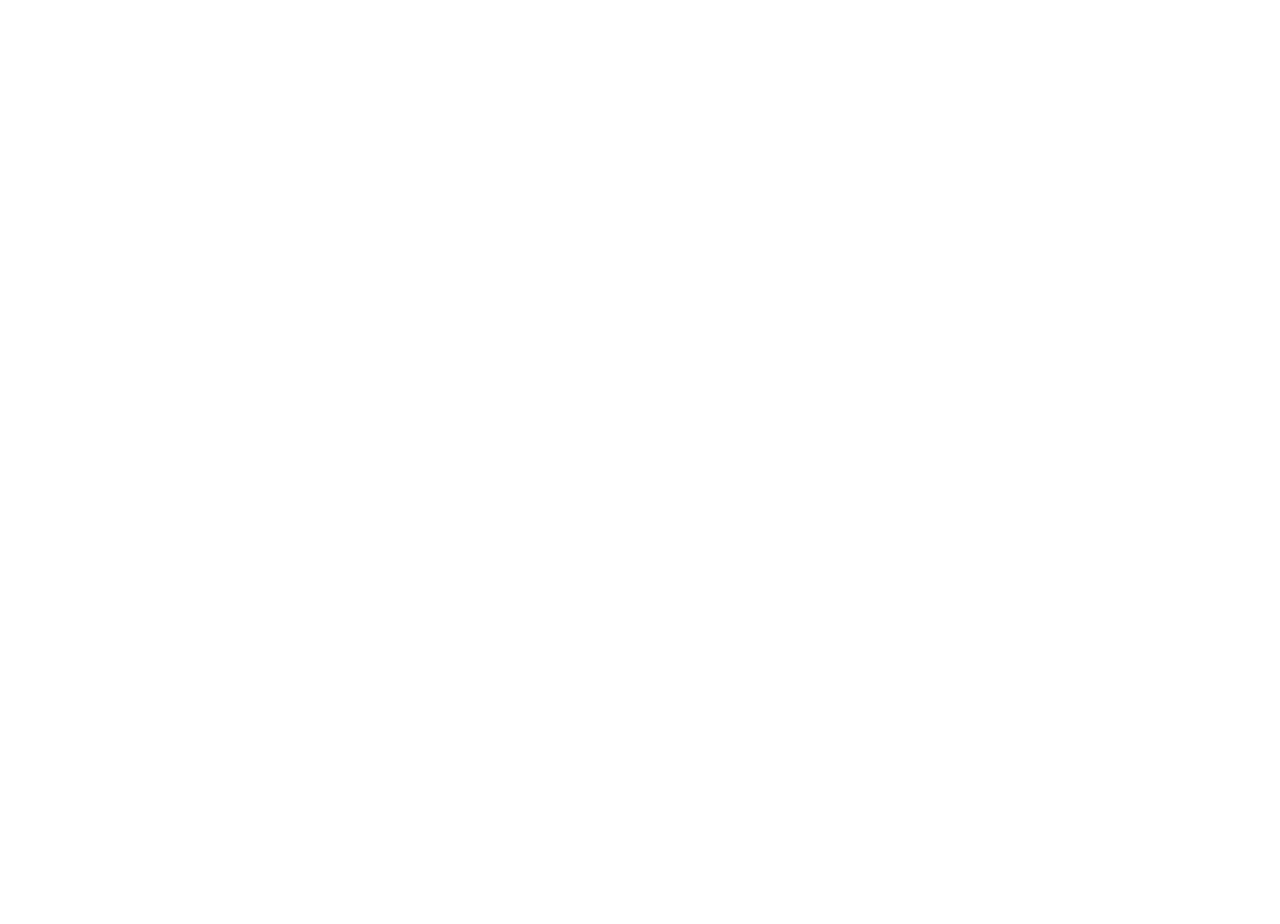
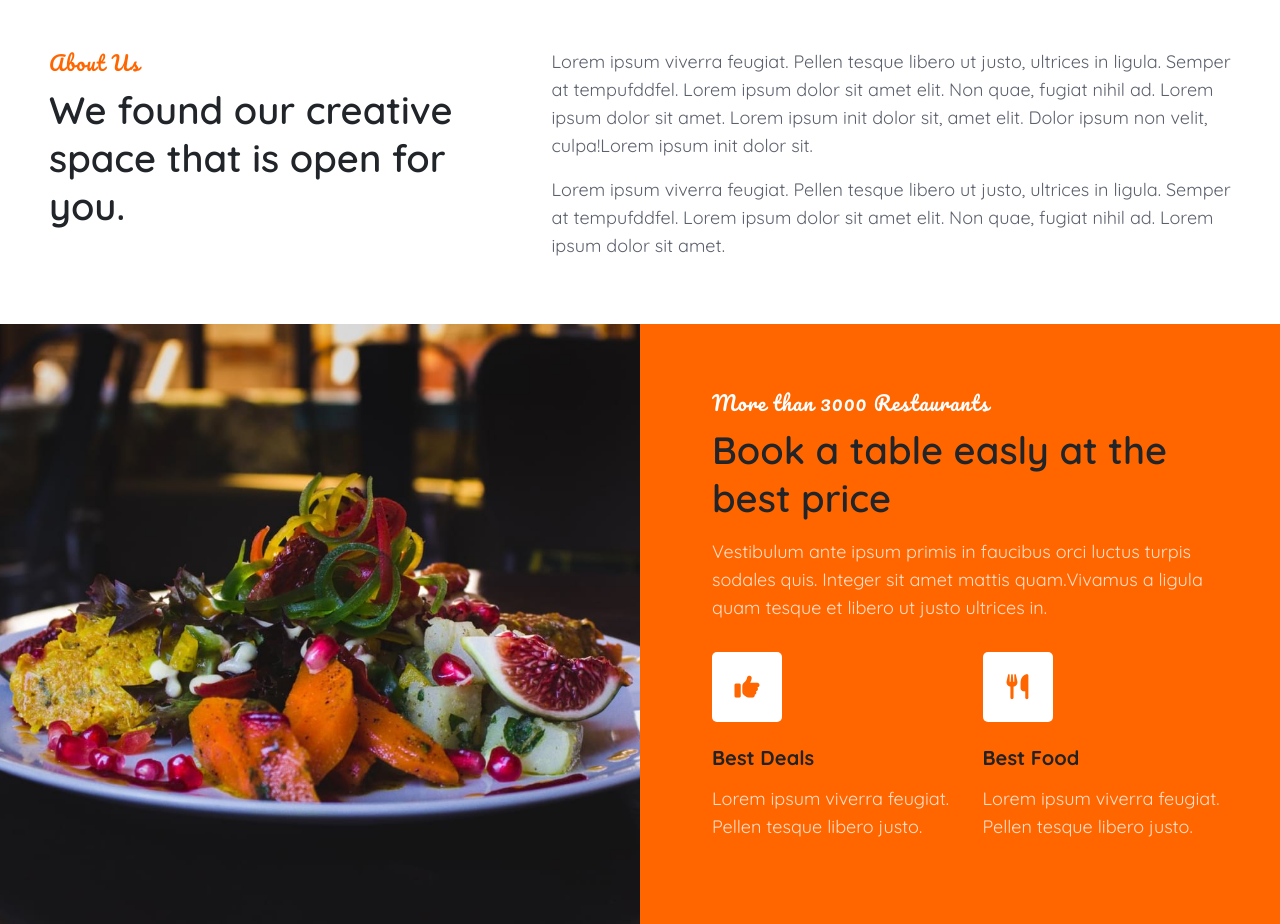
Before and after one commit to Jickey2001/Capstone_bs60, a plain HTML site: page index.html in a window 1280 px wide. Before the commit the page ends 800 px from the top, so only its background shows below. Drawn offline with nearby package versions, Linux system fonts and the light colour scheme.

Commit message:
update section aboutUs and Agent

```diff
--- a/index.html
+++ b/index.html
@@ -18,6 +18,9 @@
     <link rel="preconnect" href="https://fonts.googleapis.com">
     <link rel="preconnect" href="https://fonts.gstatic.com" crossorigin>
     <link href="https://fonts.googleapis.com/css2?family=Quicksand:wght@300;400;500;600;700&display=swap" rel="stylesheet">
+    <link rel="preconnect" href="https://fonts.googleapis.com">
+    <link rel="preconnect" href="https://fonts.gstatic.com" crossorigin>
+    <link href="https://fonts.googleapis.com/css2?family=Pacifico&family=Quicksand:wght@300;400;500;600;700&display=swap" rel="stylesheet">
    <!-- main css -->
   <link rel="stylesheet" href="./style/style.css">
 
@@ -28,7 +31,63 @@
     <!-- place navbar here -->
   </header>
   <main>
+    <section class="container py-md-5 aboutUs">
+      <div class="row aboutUsContent">
+        <div class="contentLeft col-lg-5">
+          <h6 class="leftTitle">
+            About Us
+          </h6>
+          <h3 class="leftContent">
+            We found our creative space that is open for you.
+          </h3>
+        </div>
+        <div class="contentRight col-lg-7">
+          <p>Lorem ipsum viverra feugiat. Pellen tesque libero ut justo, ultrices in ligula. Semper at tempufddfel. Lorem ipsum dolor sit amet elit. Non quae, fugiat nihil ad. Lorem ipsum dolor sit amet. Lorem ipsum init dolor sit, amet elit. Dolor ipsum non velit, culpa!Lorem ipsum init dolor sit.</p>
+          <p class="mt-3">
+            Lorem ipsum viverra feugiat. Pellen tesque libero ut justo, ultrices in ligula. Semper at tempufddfel. Lorem ipsum dolor sit amet elit. Non quae, fugiat nihil ad. Lorem ipsum dolor sit amet.
+          </p>
+        </div>
+      </div>
+    </section>
+    <section class="agent">
+      <div class="agentBlock">
+        <div class="container-fluid px-lg-0">
+          <div class="row align-item-center">
+            <div class="agentLeft col-lg-6 px-lg-0 pt-lg-0 pt-5"></div>
+            <div class="agentRight col-lg-6 px-lg-4 py-lg-3 py-4">
+              <div class="rightContent p-md-5 p-3">
+                <h6 class="agentTitle">
+                  More than 3000 Restaurants
+                </h6>
+                <h3 class="agentContent">
+                  Book a table easly at the best price
+                </h3>
+                <p class="mt-3">
+                  Vestibulum ante ipsum primis in faucibus orci luctus turpis sodales quis. Integer sit amet mattis quam.Vivamus a ligula quam tesque et libero ut justo ultrices in.
+                </p>
+                <div class="agentSub">
+                  <div class="iconLeft">
+                    <div class="icon mb-4">
+                      <i class="fa-solid fa-thumbs-up"></i>
+                    </div>
+                    <a href="#url" class="subscribe-cat-link">Best Deals</a>
+                    <p class="mt-2">Lorem ipsum viverra feugiat. Pellen tesque libero justo.</p>
+                  </div>
+                  <div class="iconRight">
+                    <div class="icon mb-4">
+                      <i class="fa-solid fa-utensils"></i>
+                    </div>
+                    <a href="#url" class="subscribe-cat-link">Best Food</a>
+                    <p class="mt-2">Lorem ipsum viverra feugiat. Pellen tesque libero justo.</p>
+                  </div>
+                </div>
+              </div>
+            </div>
 
+          </div>
+        </div>
+      </div>
+    </section>
   </main>
   <footer>
     <!-- place footer here -->
--- a/style/style.css
+++ b/style/style.css
@@ -13,3 +13,101 @@ a{
 ul{
     list-style: none;
 }
+.row{
+    display: flex;
+    flex-wrap: wrap;
+    margin-right: -15px;
+    margin-left: -15px;
+}
+.container{
+    max-width: 1200px;
+}
+/* aboutUs */
+.aboutUs .leftTitle{
+    font-size: 20px;
+    font-weight: 400;
+    line-height: 30px;
+    letter-spacing: 1px;
+    color: #ff6600;
+    display: block;
+    font-family: 'Pacifico', cursive;
+}
+.aboutUs .leftContent{
+    font-size: 38px;
+    line-height: 48px;
+    font-weight: 600;
+}
+.aboutUs p{
+    font-size: 18px;
+    line-height: 28px;
+    color: rgb(22 28 45 / 70%);
+    font-family: 'Quicksand', sans-serif;
+}
+/* agent */
+.agentBlock{
+    background: #ff6600;
+}
+.agentLeft{
+    background: url(../img/banner3.jpg);
+    background-repeat: no-repeat;
+    background-position: center;
+    position: relative;
+    z-index: 1;
+    min-height: 600px;
+    background-size: cover;
+}
+.agent .agentTitle{
+    font-size: 20px;
+    font-weight: 400;
+    line-height: 30px;
+    letter-spacing: 1px;
+    color: #fff;
+    display: block;
+    font-family: 'Pacifico', cursive;
+}
+.agent .agentContent{
+    font-size: 38px;
+    line-height: 48px;
+    font-weight: 600;
+}
+.agent p{
+    color: #ffdfc9;
+    font-size: 18px;
+    line-height: 28px;
+}
+.agent .agentSub{
+    display: grid;
+    grid-template-columns: 1fr 1fr;
+    margin-top: 30px;
+    grid-gap: 30px;
+}
+.agentSub .icon{
+    background: #fff;
+    width: 70px;
+    height: 70px;
+    text-align: center;
+    line-height: 70px;
+    border-radius: 5px;
+    transition: 0.3s ease-in-out;
+}
+.icon i{
+    color: #ff6600;
+    font-size: 25px;
+    line-height: 70px;
+}
+.agentSub a{
+    display: block;
+    color: #232121;
+    font-weight: 700;
+    line-height: 1.2;
+    margin-bottom: 15px;
+    font-size: 20px;
+}
+.iconLeft:hover i{
+    color: #ffc600;
+    transition: 0.3s ease-in-out;
+}
+.iconRight:hover i{
+    color: #ffc600;
+    transition: 0.3s ease-in-out;
+}
```
Also changed, not shown: img/banner3.jpg (added).
